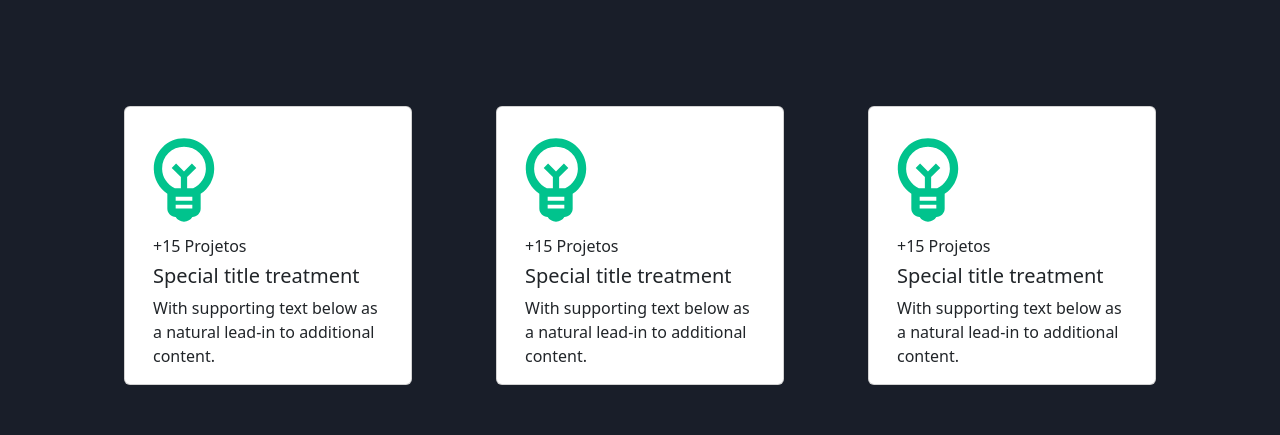
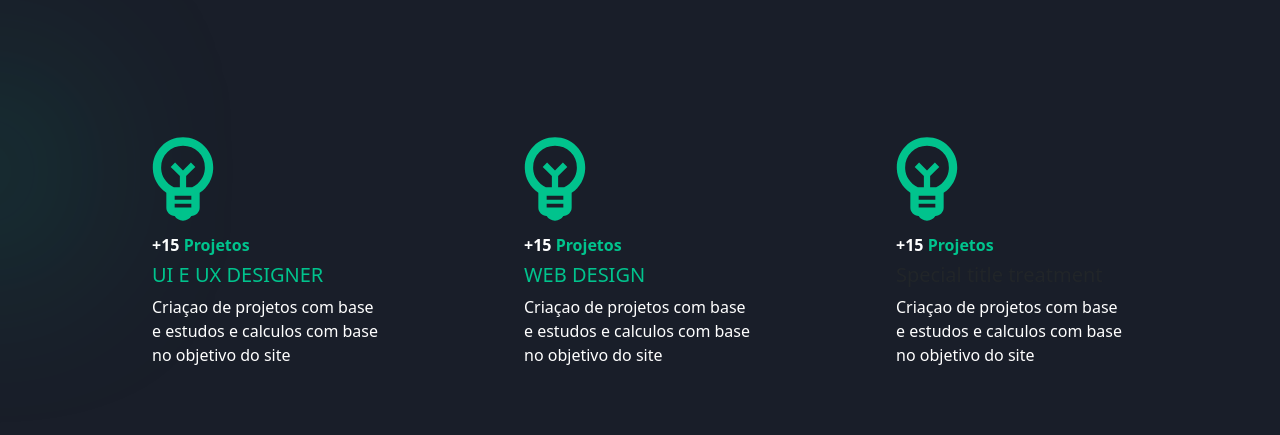
Before and after one commit to viniciusapacite/MeuPortifolio, a plain HTML site: page index.html in a window 1280 px wide. Shown: the part 847-1282 px from the top of the page. Drawn offline with nearby package versions, Linux system fonts and the light colour scheme.

Commit message:
Update index.html

```diff
--- a/index.html
+++ b/index.html
@@ -16,14 +16,14 @@
 </style>
 <body style="background-color:#191E29; width: 100%; margin: 0 auto;">
 
-  <div class="row w-100 mx-auto z-2 position-relative" style=" background-image: url(assets/textura.jpg);">
+  <div class="row w-100 mx-auto z-2 position-sticky" style=" background: url(assets/textura.jpg) no-repeat fixed center; ">
 <div style="background: rgba(19, 45, 70, 0.4);">
 
 
 
-    <div class="container mt-3 w-100">
-        <div class="row mx-auto" style="padding: 0 2%;">
-            <div class="col-12 mx-auto" style="width: 450px;">
+  <div class="container mt-3 w-100">
+    <div class="row mx-auto" style="padding: 0 2%;">
+      <div class="col-12 mx-auto" style="width: 450px;">
                 <ul class="nav mx-auto">
                     <li class="nav-item">
                       <a class="nav-link active" aria-current="page" href="#" style="color: white; font-size: 20px;">Home</a>
@@ -63,6 +63,8 @@
     <div class="container-fluid" style="background-color:#191e29;">
       <div class="container w-100" style="margin-top: 0; padding: 1% 0;">
         <div class="row mx-auto">
+          <div class="row z-2 position-absolute" style="margin-top: 15rem; margin-left: -8rem; background-color: #01C38D; width: 80px; height: 80px; border-radius: 100px; filter: blur(100px);" >
+          </div>
           <div class="col-sm-3 text-center" style=" padding: 40px;">
               <img src="assets/html.svg" max-width="100%" alt="">
           </div><!--div-img-->
@@ -81,28 +83,28 @@
     </div>
     <div class="container">
       <div class="row mx-auto">
-          <div class="card mx-auto" style="width: 18rem; margin: 6rem 50px;">
+          <div class="card mx-auto" style="width: 18rem; margin: 6rem 50px; background-color: transparent; border: none;">
             <div class="card-body">
               <img src="/assets/emoji_objects.svg" alt="" style="margin: 15px 0;" >
-              <h6>+15 Projetos</h6>
-              <h5 class="card-title">Special title treatment</h5>
-              <p class="card-text">With supporting text below as a natural lead-in to additional content.</p>
+              <h6 class="fw-bold" style="color: white;">+15 <span style="color: #01C38D;">Projetos</span></h6>
+              <h5 class="card-title" style="color: #01C38D;">UI E UX DESIGNER</h5>
+              <p class="card-text" style="color: white;" >Criaçao de projetos com base e estudos e calculos com base no objetivo do site </p>
             </div>
           </div>
-          <div class="card mx-auto" style="width: 18rem; margin:  6rem 50px;">
+          <div class="card mx-auto" style="width: 18rem; background-color: transparent; border: none; margin:  6rem 50px;">
             <div class="card-body">
               <img src="/assets/emoji_objects.svg" alt="" style="margin: 15px 0;" >
-              <h6>+15 Projetos</h6>
-              <h5 class="card-title">Special title treatment</h5>
-              <p class="card-text">With supporting text below as a natural lead-in to additional content.</p>
+              <h6 class="fw-bold" style="color: white;">+15 <span style="color: #01C38D;">Projetos</span></h6>
+              <h5 class="card-title" style="color: #01C38D;">WEB DESIGN</h5>
+              <p class="card-text"  style="color: white;">Criaçao de projetos com base e estudos e calculos com base no objetivo do site </p>
             </div>
           </div>
-          <div class="card mx-auto" style="width: 18rem; margin: 6rem 50px;">
+          <div class="card mx-auto" style="width: 18rem; background-color: transparent; border: none; margin: 6rem 50px;">
             <div class="card-body">
               <img src="/assets/emoji_objects.svg" alt="" style="margin: 15px 0;" >
-              <h6>+15 Projetos</h6>
+              <h6 class="fw-bold" style="color: white;">+15 <span style="color: #01C38D;">Projetos</span></h6>
               <h5 class="card-title">Special title treatment</h5>
-              <p class="card-text">With supporting text below as a natural lead-in to additional content.</p>
+              <p class="card-text"  style="color: white;">Criaçao de projetos com base e estudos e calculos com base no objetivo do site </p>
             </div><!--card-box-->
           </div><!--card-->
         </div><!--row-->
```
